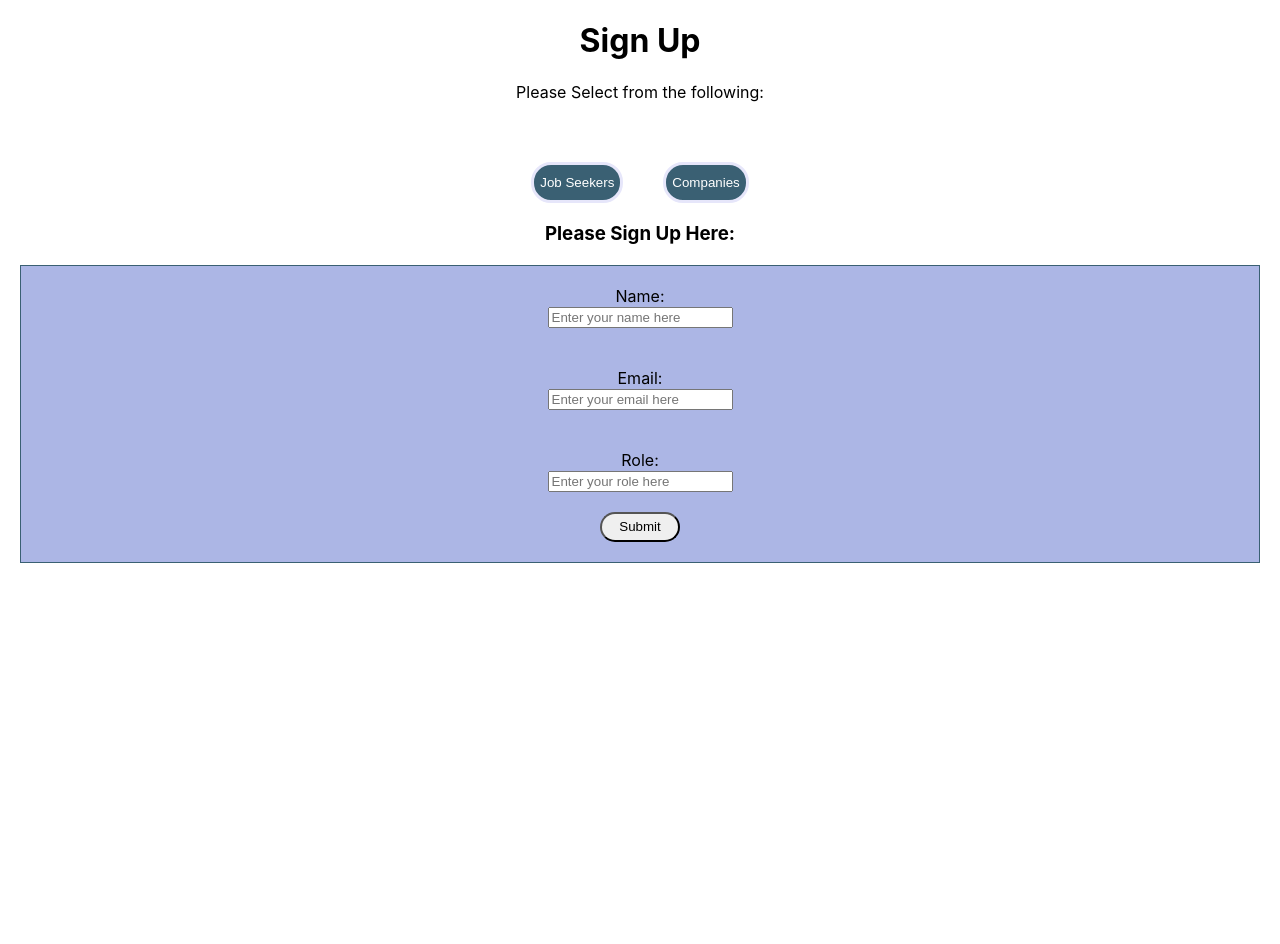
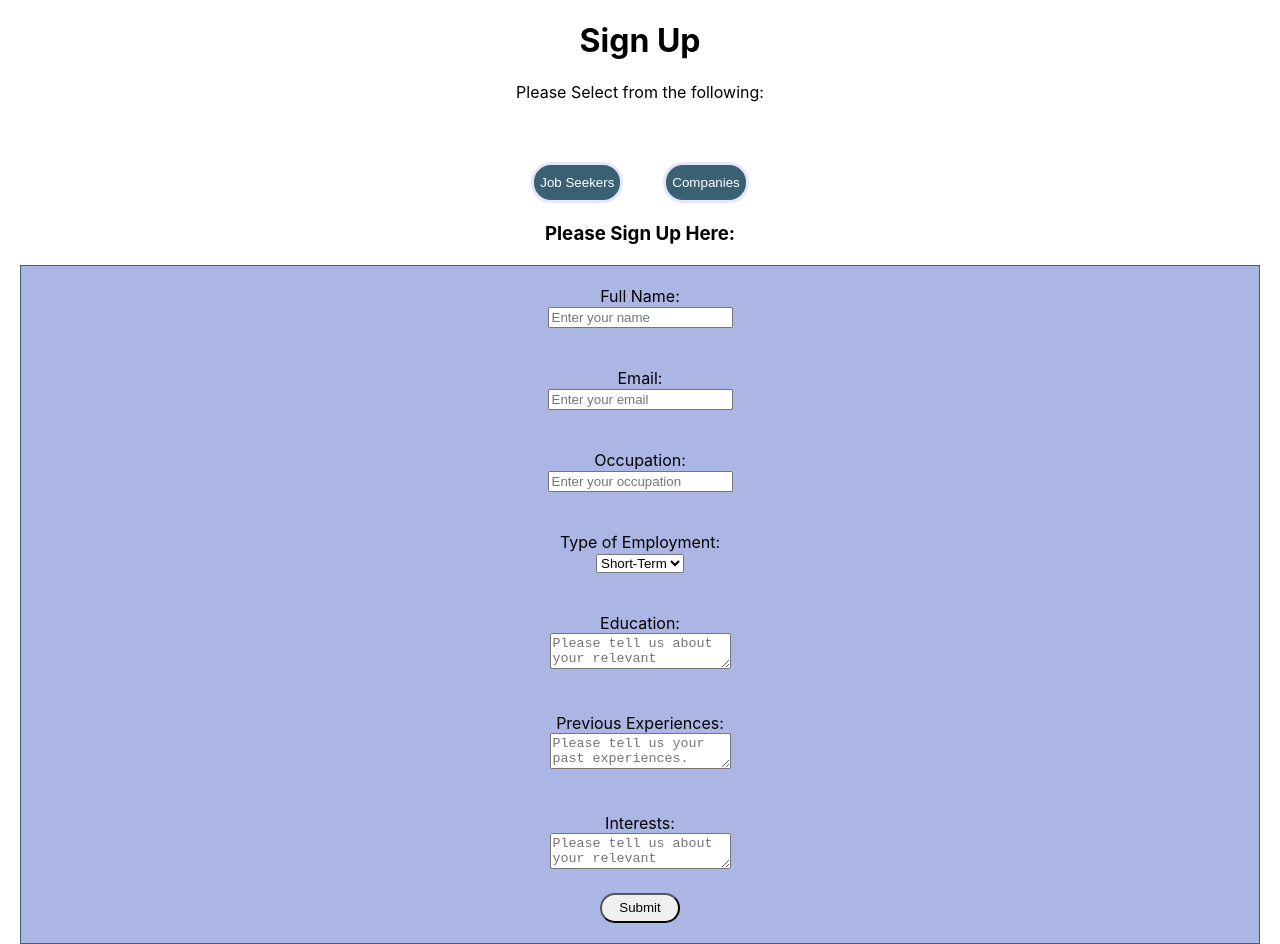
Before and after one commit to droom-build-week/Front-end, a React (Create React App) app in the folder droom-app/: page /signup/jobseekers in a window 1280 px wide. Before the commit the page ends 800 px from the top, so only its background shows below. Built offline with nearby package versions, Linux system fonts and the light colour scheme.

Commit message:
finished one form

```diff
--- a/droom-app/src/components/JobSeekerSignUp.js
+++ b/droom-app/src/components/JobSeekerSignUp.js
@@ -35,7 +35,6 @@ border-radius: 30px;
 
 
 
-
 export default function JobSeekerSignUp() {
 
 
@@ -48,11 +47,11 @@ export default function JobSeekerSignUp() {
 
             <Form>
         <Label>
-          Name: <br></br>
+          Full Name: <br></br>
           <input
             type="text"
             name="name"
-            placeholder="Enter your name here"
+            placeholder="Enter your name"
             // onChange={eventChangeHandler}
             // value={team.name}
           />
@@ -62,17 +61,62 @@ export default function JobSeekerSignUp() {
           <input
             type="text"
             name="email"
-            placeholder="Enter your email here"
+            placeholder="Enter your email"
             // onChange={eventChangeHandler}
             // value={team.email}
           />
         </Label>
         <Label>
-          Role: <br></br>
+          Occupation: <br></br>
           <input
             type="text"
             name="role"
-            placeholder="Enter your role here"
+            placeholder="Enter your occupation"
+            // onChange={eventChangeHandler}
+            // value={team.role}
+          />
+        </Label>
+
+        <Label>
+          Type of Employment: <br></br>
+          <select
+            name="type"
+
+          // onChange={}
+            // value={}
+            >
+            <option value="short">Short-Term </option>
+            <option value="mid">Mid-Term</option>
+            <option value="long">Long-Term</option>
+          </select>
+        </Label>
+
+        <Label>
+          Education: <br></br>
+          <textarea
+            type="text"
+            name="education"
+            placeholder="Please tell us about your relevant education."
+            // onChange={eventChangeHandler}
+            // value={team.role}
+          />
+        </Label>
+        <Label>
+          Previous Experiences: <br></br>
+          <textarea
+            type="text"
+            name="experiences"
+            placeholder="Please tell us your past experiences. These must be relevant for the position you are looking to apply for."
+            // onChange={eventChangeHandler}
+            // value={team.role}
+          />
+        </Label>
+        <Label>
+          Interests: <br></br>
+          <textarea
+            type="text"
+            name="interests"
+            placeholder="Please tell us about your relevant interests."
             // onChange={eventChangeHandler}
             // value={team.role}
           />
```
